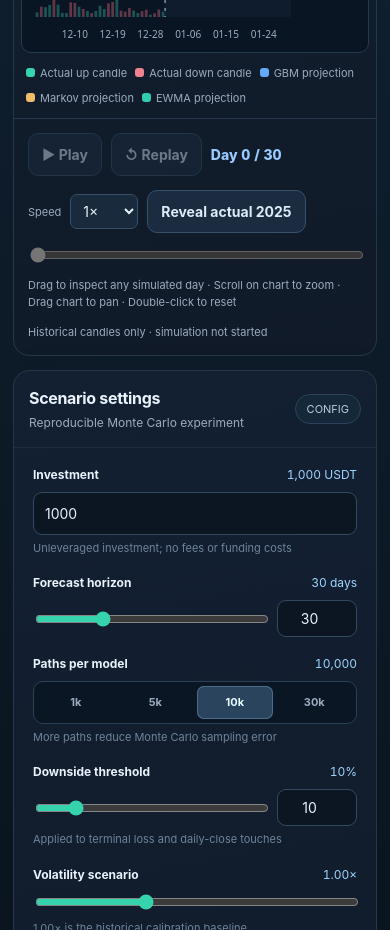
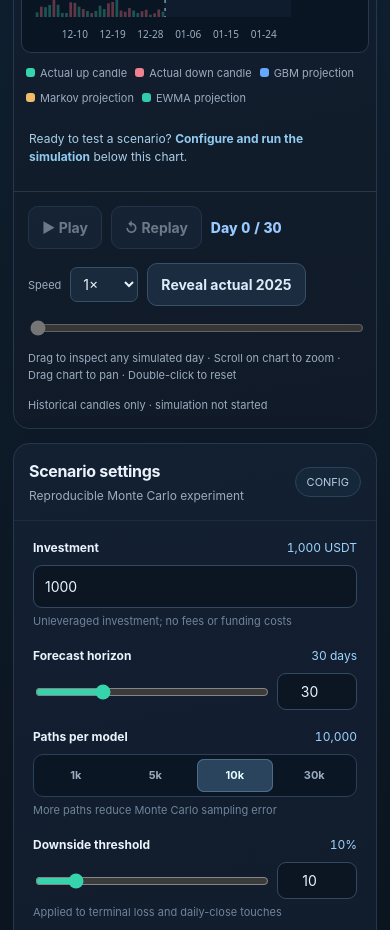
Before and after one commit to it23372726/cryptorisk-lab, a plain HTML site: page docs/index.html in a window 390 px wide. Shown: the part 880-1810 px from the top of the page. Drawn offline with Linux system fonts and the light colour scheme.

Commit message:
Add chart-first mobile navigation to simulation controls

```diff
--- a/docs/index.html
+++ b/docs/index.html
@@ -46,6 +46,7 @@
  <div class="model-tabs" role="group" aria-label="Forecast model overlays"><button type="button" data-view="all" aria-pressed="true">All models</button><button type="button" data-view="gbm" aria-pressed="false"><span class="legend-dot" style="background:var(--blue)"></span>GBM</button><button type="button" data-view="markov" aria-pressed="false"><span class="legend-dot" style="background:var(--gold)"></span>Markov</button><button type="button" data-view="ewma" aria-pressed="false"><span class="legend-dot" style="background:var(--green)"></span>EWMA</button><button id="resetView" type="button">Reset zoom</button></div>
  <div class="chart-canvas-wrap" id="chartWrap"><canvas id="mainChart" aria-label="Historical Bitcoin daily candles, animated forecast paths and uncertainty envelopes" role="img"></canvas><div id="chartTooltip" class="chart-tooltip"></div></div>
  <div class="chart-legend"><span><span class="legend-dot" style="background:var(--green)"></span>Actual up candle</span><span><span class="legend-dot" style="background:var(--red)"></span>Actual down candle</span><span><span class="legend-dot" style="background:var(--blue)"></span>GBM projection</span><span><span class="legend-dot" style="background:var(--gold)"></span>Markov projection</span><span><span class="legend-dot" style="background:#31cbb0"></span>EWMA projection</span></div>
+ <p class="mobile-config-hint">Ready to test a scenario? <a href="#settingsTitle">Configure and run the simulation</a> below this chart.</p>
  <div class="timeline">
   <div class="timeline-row"><div class="timeline-left"><button class="button-secondary" id="playBtn" disabled type="button">▶ Play</button><button class="button-secondary" id="restartPlayback" disabled type="button">↺ Replay</button><output id="dayLabel">Day 0 / 30</output><span class="status" id="regimeStatus"></span></div><div class="timeline-left"><label for="speed" class="subtle">Speed</label><select id="speed"><option value=".5">0.5×</option><option selected value="1">1×</option><option value="2">2×</option><option value="4">4×</option></select><button class="button-secondary" id="revealBtn" type="button" aria-pressed="false">Reveal actual 2025</button></div></div>
   <input id="dayScrub" type="range" value="0" min="0" max="30" step=".1" disabled aria-label="Forecast playback day">
```
